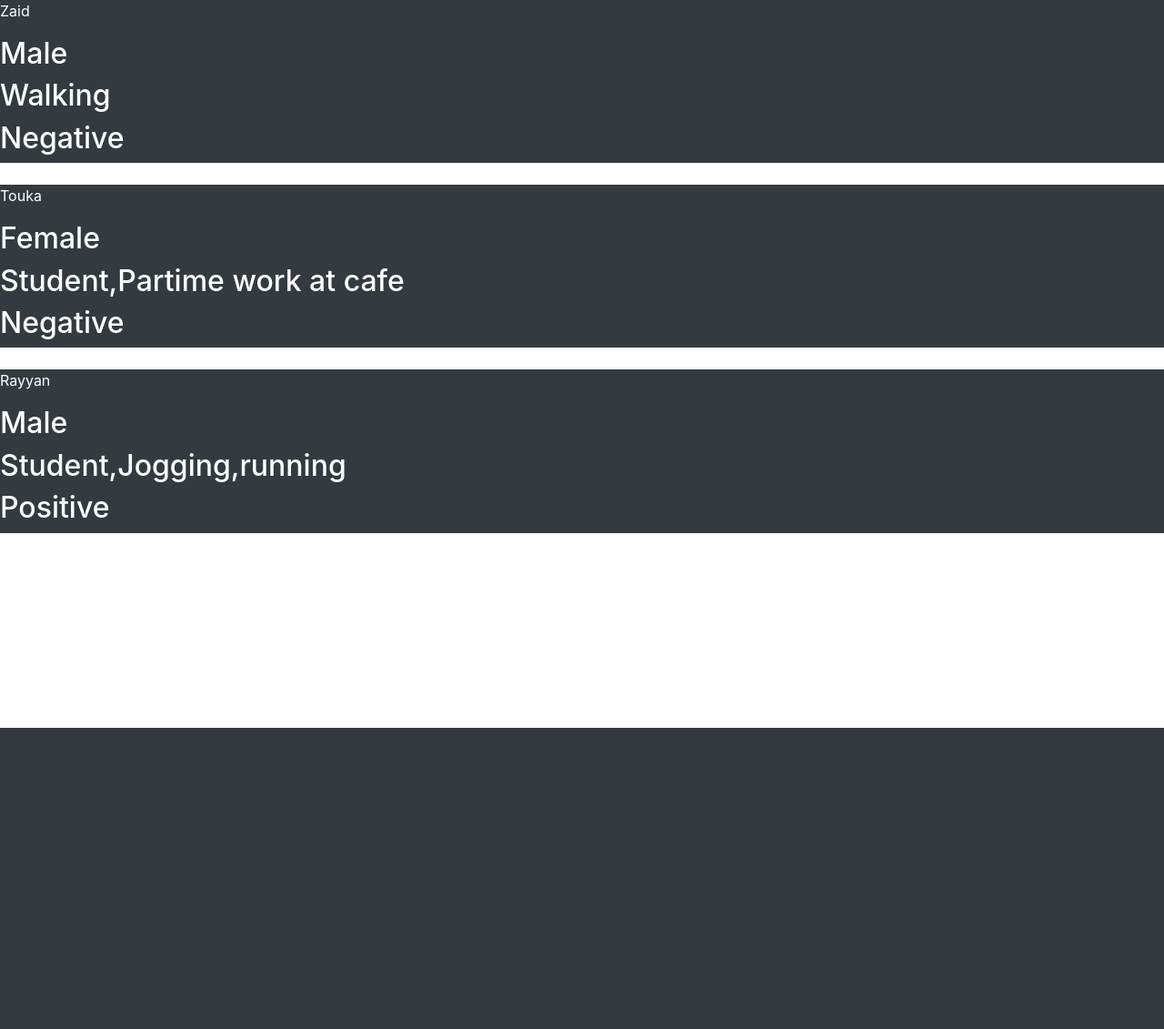
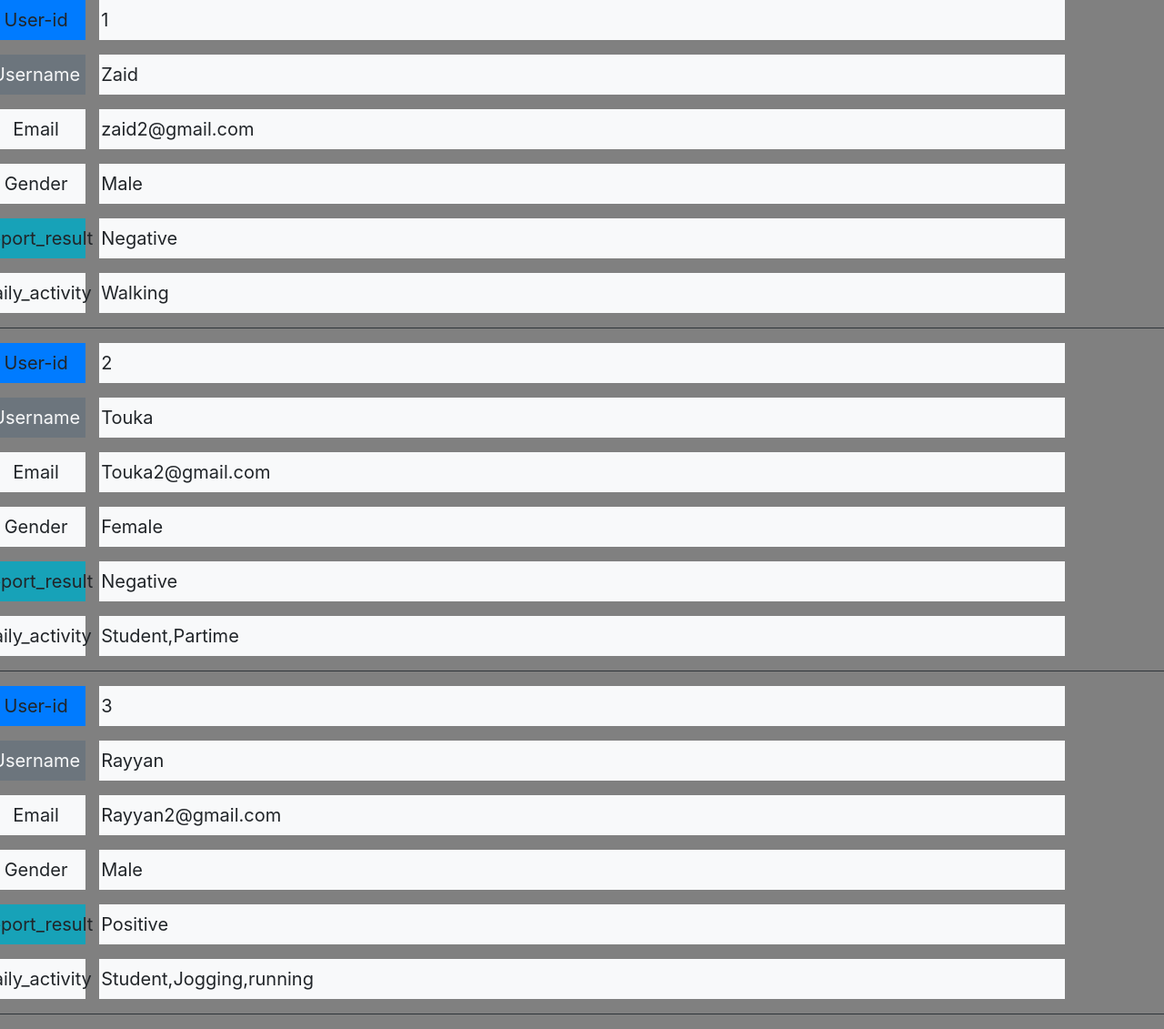
Before and after one commit to mohd-zaid/TB-Detector-SIMULATION, a Flask app: page /register in a window 1280 px wide. Shown: the whole page at 91% size. Before the commit the page ends 800 px from the top, so only its background shows below. Run offline with Flask 2, Linux system fonts and the light colour scheme; data comes from the database, SQL or seed files in the repository; both versions use the stored data as it was after the commit; some libraries are stand-ins or nearby versions.

Commit message:
Sencond commit

```diff
--- a/templates/report.html
+++ b/templates/report.html
@@ -15,26 +15,59 @@
 
 <!-- Latest compiled JavaScript -->
 <script src="https://maxcdn.bootstrapcdn.com/bootstrap/4.3.1/js/bootstrap.min.js"></script>
+<style>
+  .tr{
+    background-color:grey
+  }
+.te{
+  font-size: 20px;
+}
+</style>
+
 </head>
-<body>
+<body class="tr">
     {% block content %}
     {%  for user in user        %}
-    <article class="media content-section bg-dark text-white">
+    <form>
+        <div class="form-group row form-inline ">
+            <label for="staticEmail" class="col-sm-1 col-form-label bg-primary te ">User-id</label>
+            <div class="col-sm-10">
+              <input type="text" readonly class="form-control-plaintext bg-light te" id="staticEmail" value={{user.id}}>
+            </div>
+        </div>
+      <div class="form-group row form-inline">
+        <label for="staticEmail" class="col-sm-1 col-form-label bg-secondary text-light te">Username</label>
+        <div class="col-sm-10">
+          <input type="text" readonly class="form-control-plaintext bg-light te" id="staticEmail" value={{user.username}}>
+        </div>
+      </div>
+      <div class="form-group row form-inline">
+        <label for="staticEmail" class="col-sm-1 col-form-label bg-light te">Email</label>
+        <div class="col-sm-10">
+          <input type="text" readonly class="form-control-plaintext bg-light te" id="staticEmail" value={{user.email}}>
+        </div>
+      </div>
+      <div class="form-group row form-inline">
+        <label for="staticEmail" class="col-sm-1 col-form-label bg-light te">Gender</label>
+        <div class="col-sm-10">
+          <input type="text" readonly class="form-control-plaintext bg-light te" id="staticEmail" value={{user.gender}}>
+        </div>
+      </div>
+      <div class="form-group row form-inline">
+        <label for="staticEmail" class="col-sm-1 col-form-label bg-info te">Report_result</label>
+        <div class="col-sm-10">
+          <input type="text" readonly class="form-control-plaintext bg-light te" id="staticEmail" value={{user.Report_result}}>
+        </div>
+      </div>
+      <div class="form-group row form-inline">
+        <label for="staticEmail" class="col-sm-1 col-form-label bg-light te">Daily_activity</label>
+        <div class="col-sm-10">
+          <input type="text" readonly class="form-control-plaintext bg-light te" id="staticEmail" value={{user.Daily_activity}}>
+        </div>
+      </div>
+      <hr class="bg-dark">
 
-            <div class="media-body">
-              <div class="article-metadata">
-                <p class="mr-2" >{{ user.username }}</p>
-                <small class="text-muted">{{ user.useremail }}</small>
-              </div>
-              <h2 class="article-title bg-dark" >{{ user.gender }}</></h2>
-              <h2>{{ user.Daily_activity }}</h2>
-
-              <h2>{{ user.Report_result }}</h2>
-
-            </div>
-
-    </article>
-    <br>
+    </form>
     {% endfor     %}
 
     {% endblock content   %}
```
Also changed, not shown: templates/index.html (+7 -6 lines), site.db.
